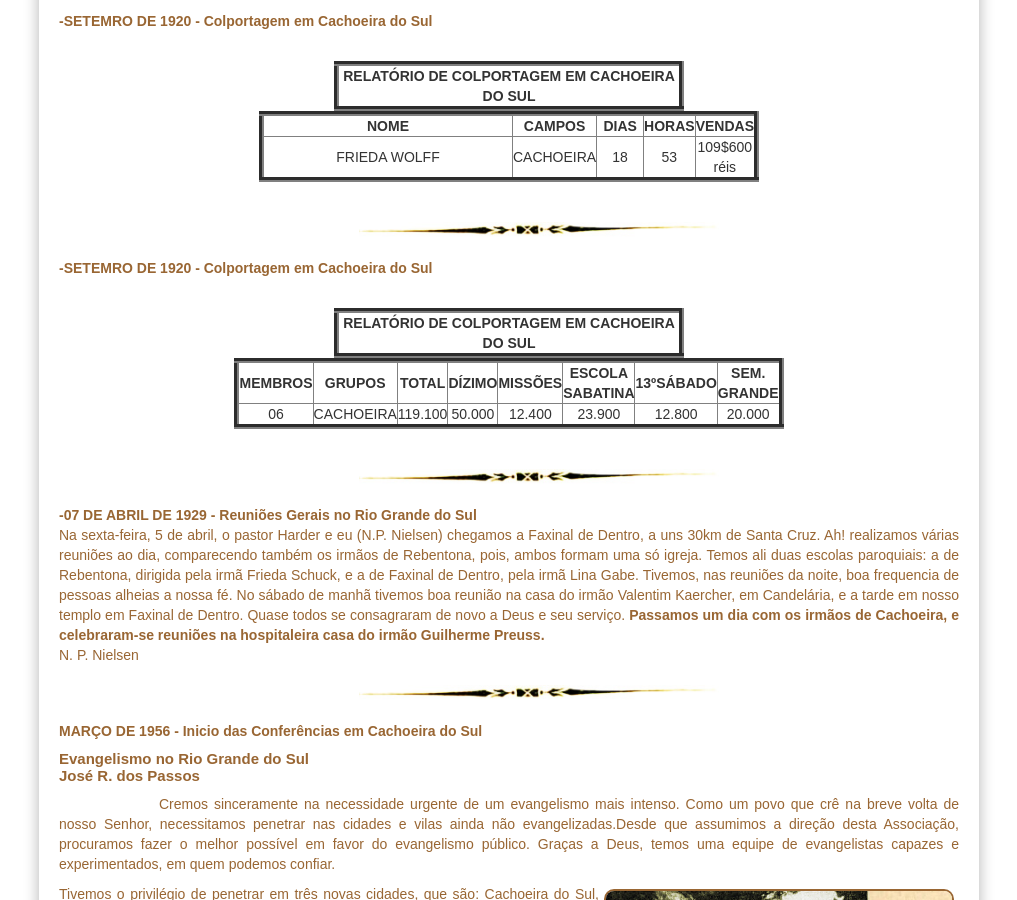
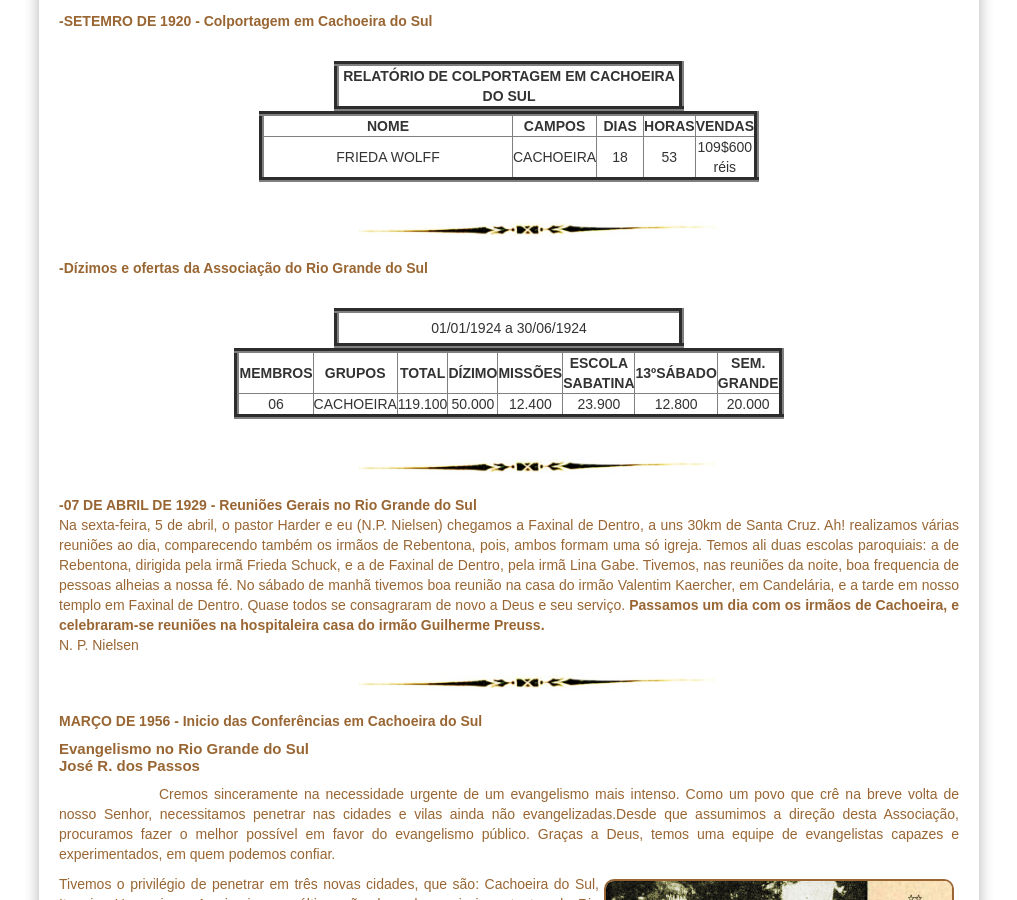
Before and after one commit to claudiovargas1955/claudiovargas1955.github.io, a Jekyll site: the page built from _pages/história-da-iasd-cachoeira.html, in a window 1280 px wide and 900 px high, scrolled down 2997 px. Shown: the whole window, without its empty margins (131-1148 px from the left). Built offline with Jekyll 4.4.1, drawn with Linux system fonts in a browser that asks for light colours; some web fonts are replaced.

Commit message:
Update história-da-iasd-cachoeira.html

```diff
--- a/_pages/história-da-iasd-cachoeira.html
+++ b/_pages/história-da-iasd-cachoeira.html
@@ -290,11 +290,11 @@ Presidente
 
    <img class="dir3" style="float:center"; src="/images/separacao.jpg" class="img-responsive" width="400px" title="";/><br>
 
-<p><b>-SETEMRO DE 1920 - Colportagem em Cachoeira do Sul</b><br>
+<p><b>-Dízimos e ofertas da Associação do Rio Grande do Sul</b><br>
   <div class="brasileira" align="center">
  <table border="5px" color="#ffffff" width="350px" cellspacing="10px" cellpadding="10px" height="40px">
            <tr><br>
-            <td align="center"><b>RELATÓRIO DE COLPORTAGEM EM CACHOEIRA DO SUL</b></td>
+            <td align="center">01/01/1924 a 30/06/1924<b></b></td>
          </tr>
 
    <table border="5px" color="#ffffff" width="500px"  cellspacing="10px" cellpadding="10px">
```
